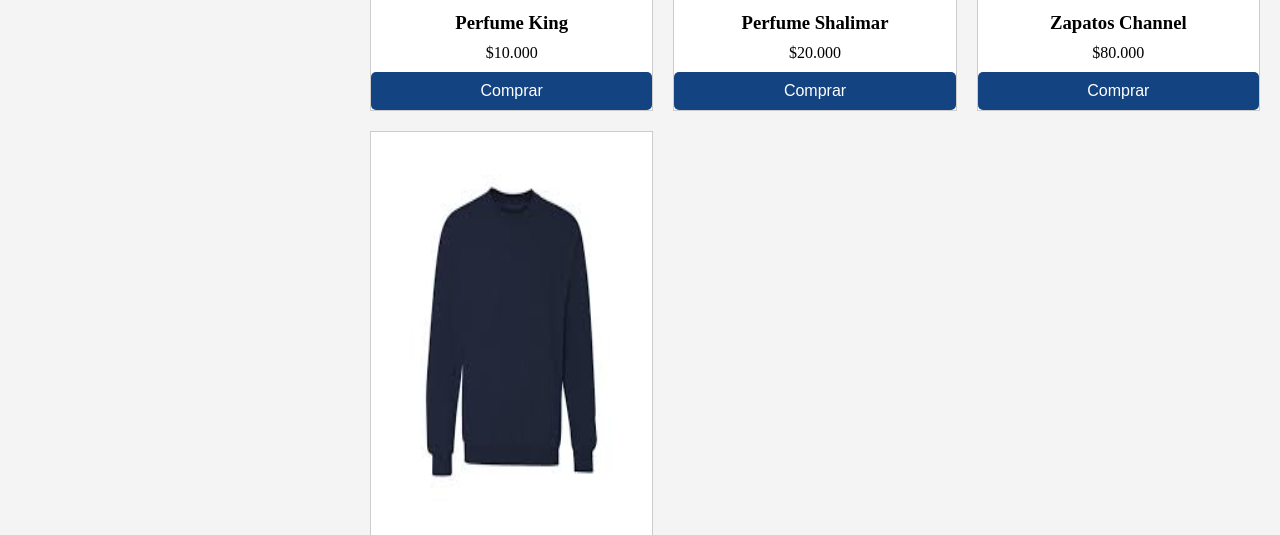
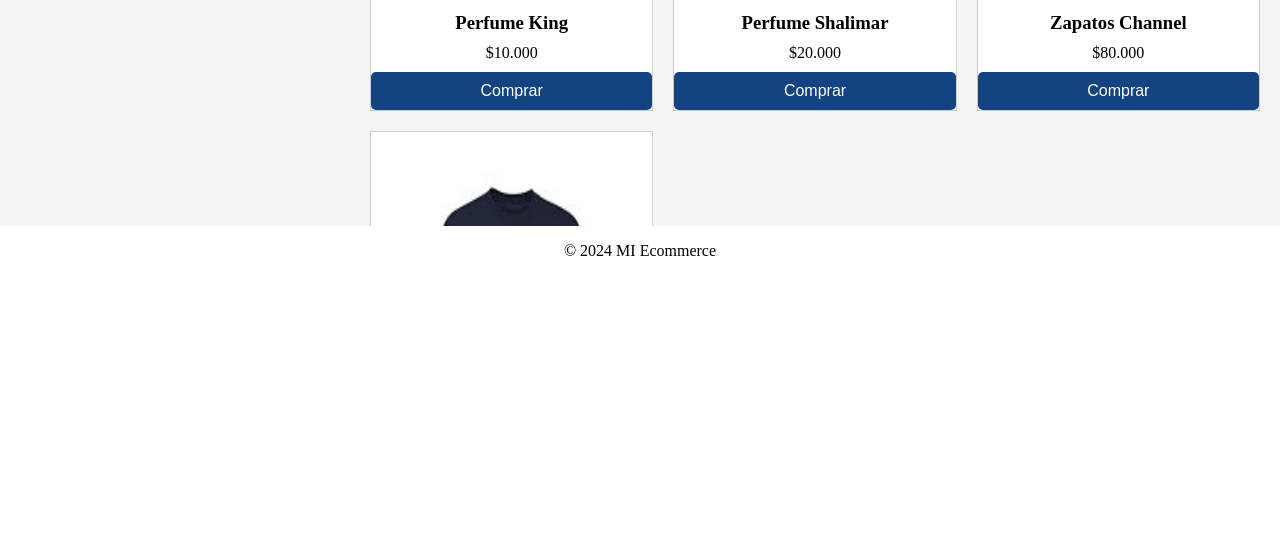
Before and after one commit to darkderes/Desafio-8--Grid, a plain HTML site: page index.html in a window 1280 px wide. Shown: the part 524-1059 px from the top of the page. After the commit the page ends 800 px from the top, so only its background shows below. Drawn offline with Linux system fonts and the light colour scheme.

Commit message:
mejora en el diseño de la cuadrícula y ajuste de altura en style.css

```diff
--- a/assets/css/style.css
+++ b/assets/css/style.css
@@ -10,8 +10,8 @@
     "sidebar main main "
     "foot foot foot ";
   grid-template-columns: 350px 1fr 1fr;
-  grid-template-rows: 100px 1fr 50px;
-  height: 100vh;
+  grid-template-rows: 100px calc(100vh - 100px - 50px) 50px;
+  /* height: 100vh; */
 }
 .head {
   grid-area: head;
@@ -59,6 +59,7 @@
   padding: 20px;
   grid-template-columns: 1fr 1fr 1fr;
   gap: 20px;
+  overflow-y: scroll;
 }
 .product-card {
   background-color: #fff;
```
